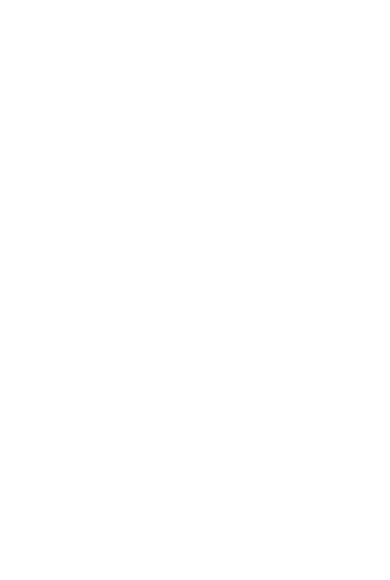
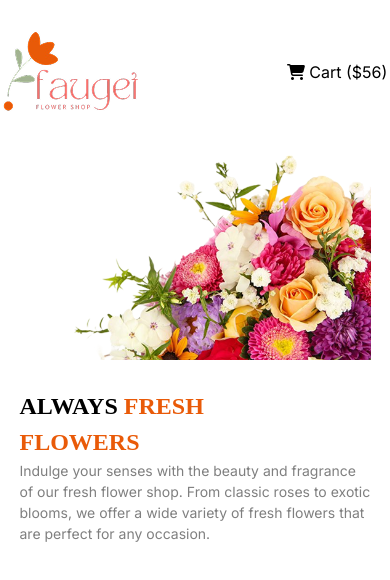
Before and after one commit to Tanvi183/A02-Responsive-Flowers, a plain HTML site: page index.html in a window 390 px wide. Drawn offline with nearby package versions, Linux system fonts and the light colour scheme.

Commit message:
common style & nav,banner section with responsive

```diff
--- a/index.html
+++ b/index.html
@@ -12,12 +12,37 @@
     <title>Responsive Flowers</title>
 </head>
 <body>
-    <header>
-
+    <header class="header">
+        <nav class="navbar display-flex">
+            <img src="assets/logo.png" alt="website logo">
+             <ul class="nav-links display-flex">
+                <li class="nav-item">
+                    <a href="#" class="nav-link menu dark-2">Home</a>
+                </li>
+                <li class="nav-item">
+                    <a href="#" class="nav-link menu dark-2">Shop</a>
+                </li>
+                <li class="nav-item">
+                    <a href="#" class="nav-link menu dark-2">About us</a>
+                </li>
+                <li class="nav-item">
+                    <i class="fa-solid fa-cart-shopping"></i> <span class="nav-link">Cart ($56)</span>
+                </li>
+             </ul>
+        </nav>
+        <div class="banner display-flex">
+            <div class="banner-content">
+                <h1 class="banner-title">ALWAYS <span class="primary-color"> FRESH<br>FLOWERS </span></h1>
+                <p class="banner-description section-description">Indulge your senses with the beauty and fragrance of our fresh flower shop. From classic roses to exotic blooms, we offer a wide variety of fresh flowers that are perfect for any occasion.</p>
+            </div>
+            <img class="banner-image" src="assets/hero-flower.png" alt="banner image">
+        </div>
     </header>
 
     <main>
+        <section>
 
+        </section>
     </main>
 
     <footer>
--- a/styles/style.css
+++ b/styles/style.css
@@ -16,3 +16,133 @@
   font-optical-sizing: auto;
   font-style: normal;
 }
+
+.primary-color {
+    color:  #E95A08;
+}
+
+.dark-2 {
+  color: rgba(0, 0, 0, 0.5);
+}
+
+.section-title {
+    font-size: 50px;
+    font-weight: bold;
+    font-family: "Noto Serif";
+}
+
+.section-description {
+    font-size: 22px;
+    font-weight: 400;
+    font-family: "Inter";
+    color: rgba(0, 0, 0, 0.5);
+}
+
+.display-flex {
+  display: flex;
+}
+
+/* header section's style */
+.header {
+  max-width: 1140px;
+  margin: auto;
+}
+
+/* Navbar styles */
+.navbar {
+    margin-top: 30px;
+    margin-bottom: 120px;
+    justify-content: space-between;
+    align-items: center;
+}
+
+.nav-item {
+    list-style: none;
+    margin-right: 48px;
+    cursor: pointer;
+}
+
+.nav-item:last-child {
+  margin-right: 0;
+}
+
+.nav-link {
+    font-family: "Inter";
+    text-decoration: none;
+    font-weight: 400;
+    transition: 0.3s ease;
+}
+.nav-link:hover {
+    font-weight: 700;
+    color: #252432;
+}
+
+/* Banner Section style */
+.banner-content {
+  width: 50%;
+  margin-top: 160px;
+}
+
+.banner-title {
+  font-size: 65px;
+  font-family: "noto-serif";
+  font-weight: bold;
+}
+
+.banner-image {
+  margin-top: 105px;
+  width: 50%;
+}
+
+
+
+
+
+
+
+
+
+
+
+
+/* responsive media query */
+    @media screen  and (max-width: 576px){
+        .navbar{
+          margin-bottom: 28px;
+          justify-content: space-around;
+        }
+        .menu {
+            display: none;
+        }
+        .banner {
+          flex-direction: column-reverse;
+        }
+        .banner-image,
+        .banner-content {
+          margin: 0 auto;
+          width: 90%;
+        }
+        .banner-title {
+          font-size: 24px;
+          margin-top: 28px;
+        }
+        .section-description {
+          font-size: 14px;
+        }
+    }
+
+/* Medium size device */
+    @media screen  and (min-width: 576px) and (max-width: 992px){
+        .banner {
+          flex-direction: column-reverse;
+        }
+        .banner-image,
+        .banner-content {
+          margin: 0 auto;
+          width: 90%;
+        }
+
+        .banner-title {
+          margin-top: 28px;
+        }
+    }
```
